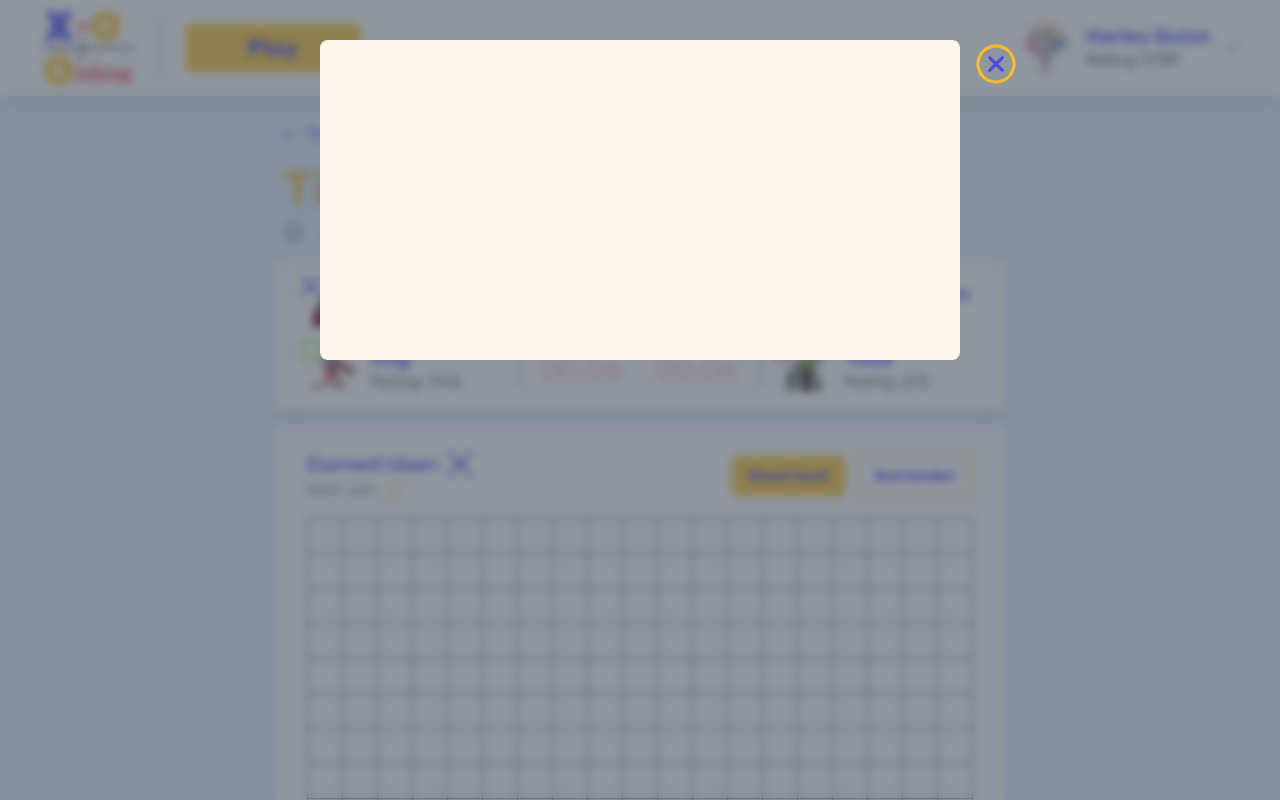
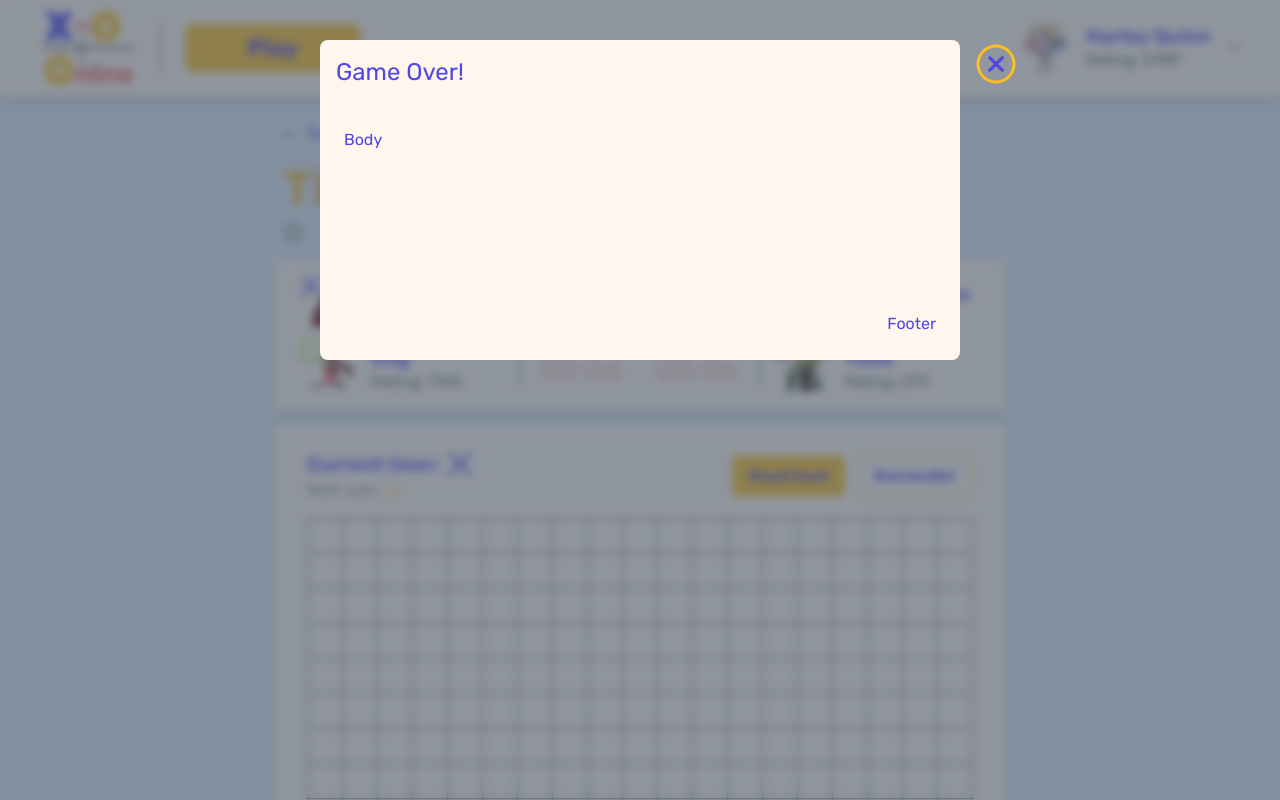
Before and after one commit to RimidalU/tic-tac-toe-online, a Next.js app: page / in a window 1280 px wide. Shown: the top 800 px of the page. Built offline with nearby package versions, Linux system fonts and the light colour scheme.

Commit message:
feat: add base modal layout

```diff
--- a/components/uikit/ui-modal.tsx
+++ b/components/uikit/ui-modal.tsx
@@ -1,8 +1,10 @@
 import clsx from "clsx";
+import { ReactNode } from "react";
 
 /**
  *
  * @param {{
+ *   children: JSX.Element | JSX.Element[];
  *   className: string
  *   width: "md" | "full";
  * }} props
@@ -10,9 +12,11 @@ import clsx from "clsx";
  */
 
 export function UiModal({
+  children,
   width = "md",
   className,
 }: {
+  children?: JSX.Element | JSX.Element[];
   width: string;
   className?: string;
 }) {
@@ -21,6 +25,7 @@ export function UiModal({
       <div
         className={clsx(
           "bg-orange-50 rounded-lg min-h-[320px] mx-auto relative",
+          "flex flex-col",
           className,
           {
             md: "max-w-[640px] w-full",
@@ -31,10 +36,47 @@ export function UiModal({
         <button className="text-indigo-600 hover:text-lime-400 transition-colors">
           <CloseCrossIcon className="w-12 h-12 absolute top-0 left-[calc(100%+12px)]" />
         </button>
+        {children}
       </div>
     </div>
   );
 }
+
+UiModal.Header = function UiModalHeader({
+  children,
+  className,
+}: {
+  children?: string;
+  className?: string;
+}) {
+  return (
+    <header className={clsx("p-4 text-2xl", className)}>{children}</header>
+  );
+};
+
+UiModal.Body = function UiModalBody({
+  children,
+  className,
+}: {
+  children?: string;
+  className?: string;
+}) {
+  return <header className={clsx("p-6", className)}>{children}</header>;
+};
+
+UiModal.Footer = function UiModalFooter({
+  children,
+  className,
+}: {
+  children?: string;
+  className?: string;
+}) {
+  return (
+    <footer className={clsx("p-6 flex gap-4 justify-end mt-auto", className)}>
+      {children}
+    </footer>
+  );
+};
 
 function CloseCrossIcon({ className }) {
   return (
--- a/pages/index.tsx
+++ b/pages/index.tsx
@@ -34,7 +34,11 @@ function HomePage() {
           onUserPlayerOver={handleUserTimeOver}
           className="mt-4"
         />
-        <UiModal/>
+        <UiModal width="md">
+          <UiModal.Header>Game Over!</UiModal.Header>
+          <UiModal.Body>Body</UiModal.Body>
+          <UiModal.Footer>Footer</UiModal.Footer>
+        </UiModal>
         <GameField
           cells={cells}
           currentUser={currentUser}
```
